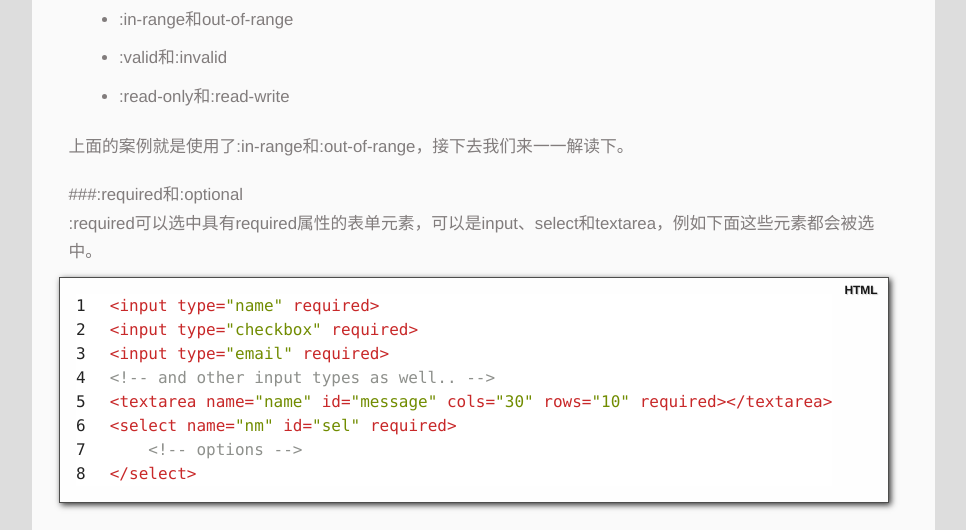
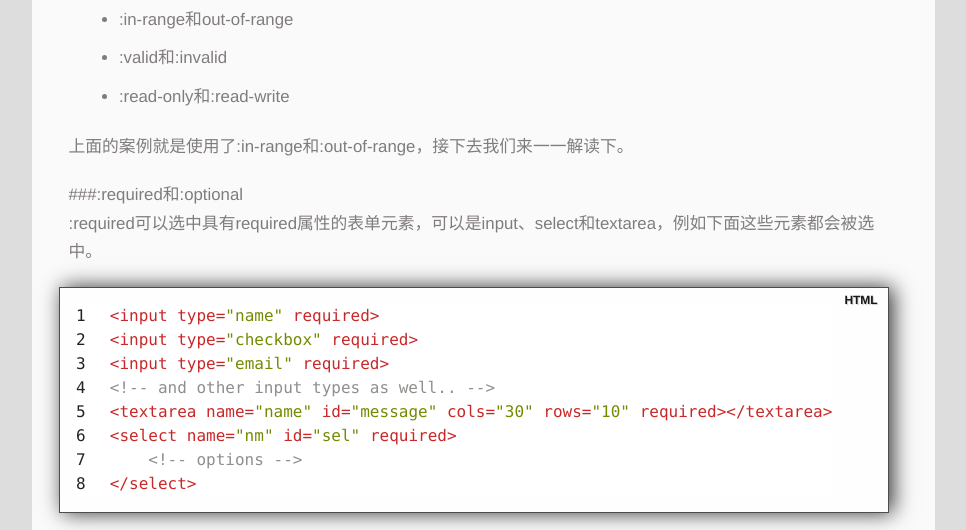
Before and after one commit to whqet/whqet.github.io, a plain HTML site: page 2015/02/05/form-va/index.html in a window 1280 px wide. In both pictures the pointer is over the element 489 px from the left and 1486 px from the top of the page. Shown: the part 1086-1616 px from the top of the page, without its empty margins (6-972 px from the left). Drawn offline with Linux system fonts and the light colour scheme; a script that the page names is missing.

Commit message:
Site updated: 2015-11-22 16:34:31

```diff
--- a/css/style.css
+++ b/css/style.css
@@ -1943,10 +1943,9 @@ footer {
 .article-content .highlight {
   position: relative;
   left: 0px;
-  top: 0px;
   border: 1px solid rgba(255,255,255,0.8);
-  -webkit-box-shadow: 2px 2px 6px rgba(0,0,0,0);
-  box-shadow: 2px 2px 6px rgba(0,0,0,0);
+  -webkit-box-shadow: 4px 0px 10px rgba(0,0,0,0);
+  box-shadow: 4px 0px 10px rgba(0,0,0,0);
   -webkit-transition: all 0.2s;
   -moz-transition: all 0.2s;
   -o-transition: all 0.2s;
@@ -1955,10 +1954,9 @@ footer {
 }
 .article-content .highlight:hover {
   border: 1px solid #4d4d4c;
-  -webkit-box-shadow: 2px 2px 6px rgba(0,0,0,0.8);
-  box-shadow: 2px 2px 6px rgba(0,0,0,0.8);
+  -webkit-box-shadow: 4px 0px 20px rgba(0,0,0,0.8);
+  box-shadow: 4px 0px 20px rgba(0,0,0,0.8);
   left: -10px;
-  top: -10px;
 }
 .article-content .highlight pre {
   border: none;
```
